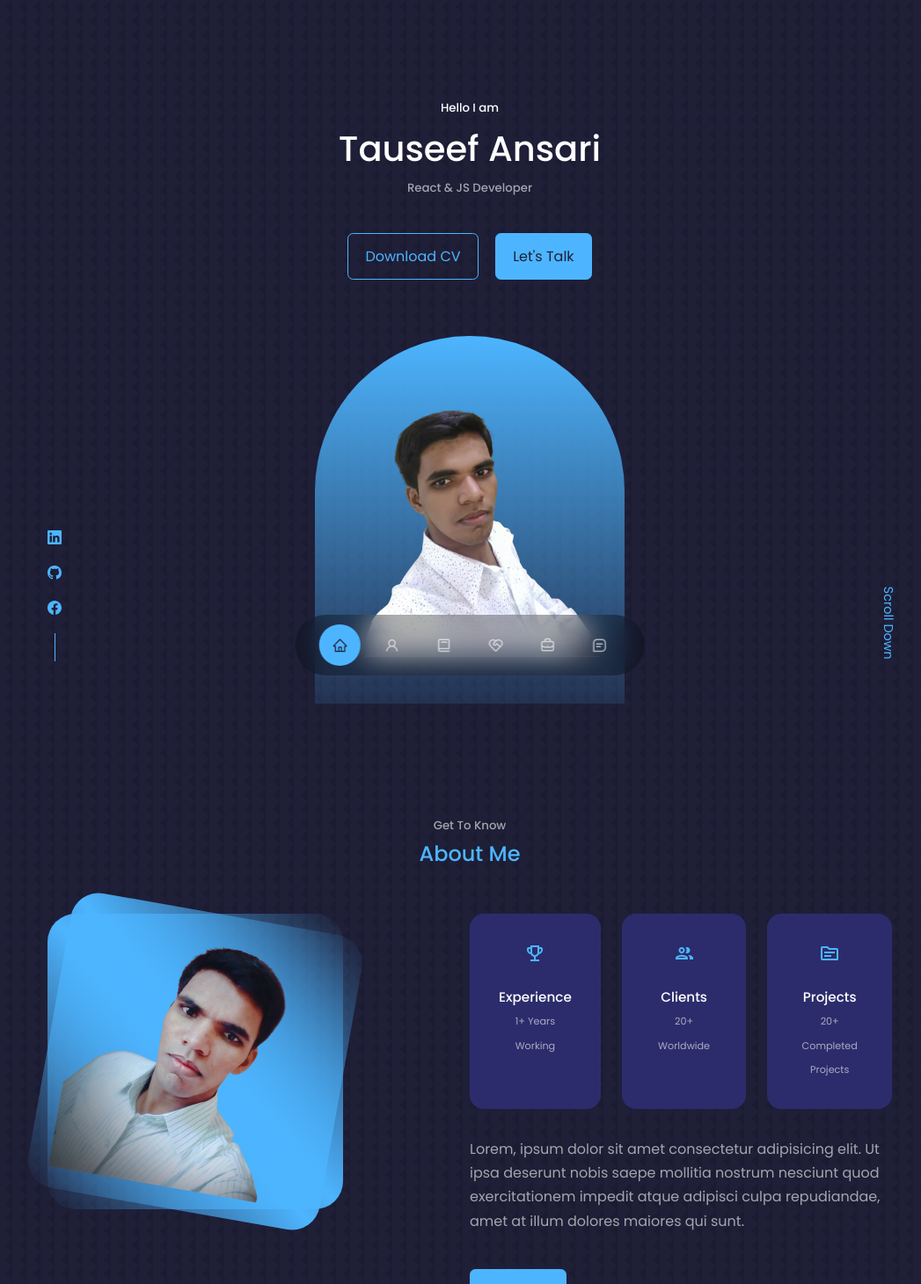
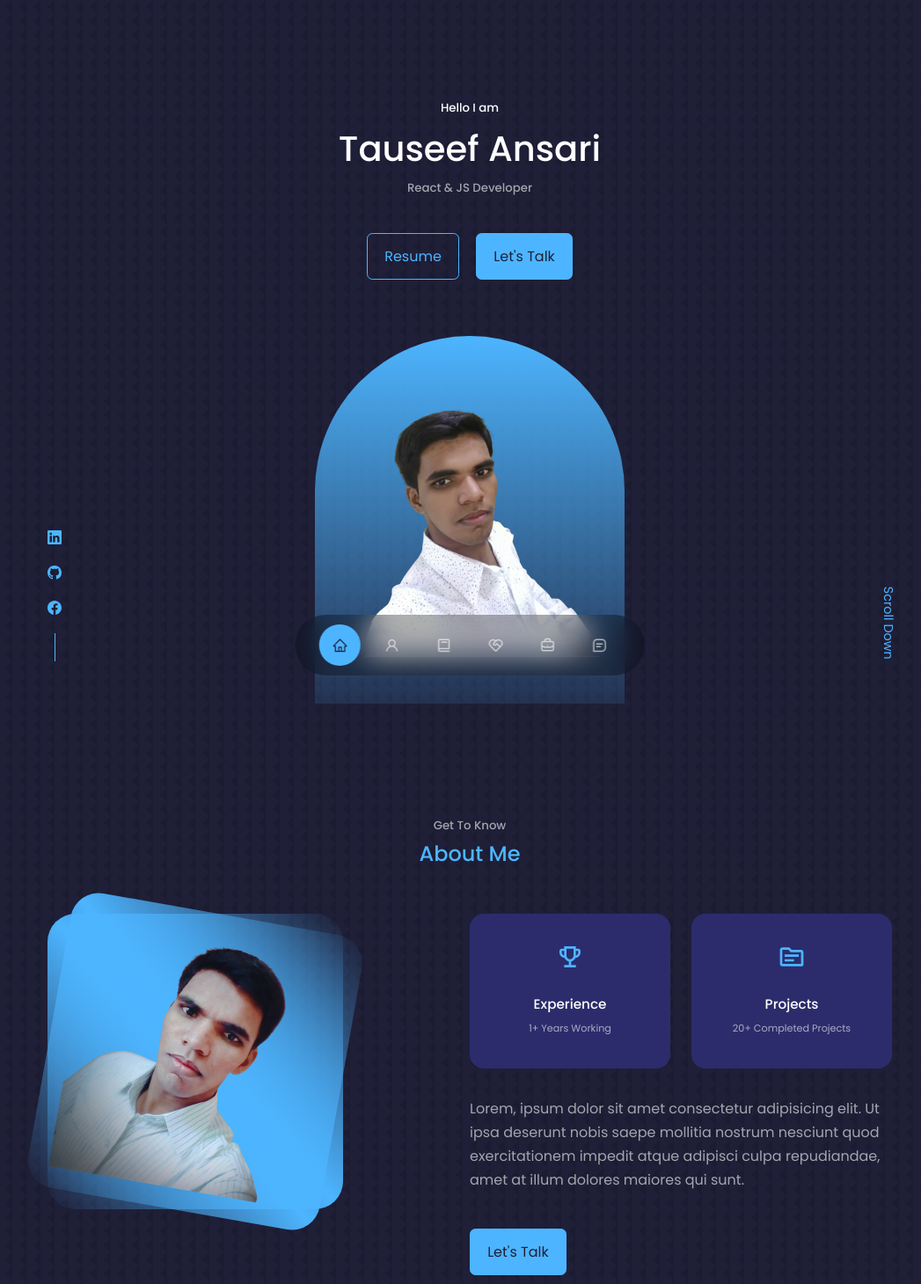
Before and after one commit to tauseefansari/Portfolio-Builder, a React (Create React App) app: page / in a window 1280 px wide. Shown: the top 1460 px of the page at 88% size, without its empty margins (106-1153 px from the left). Built offline with nearby package versions, Linux system fonts and the light colour scheme.

Commit message:
Client Card Removed from about

```diff
--- a/public/json/defaultConfiguration.json
+++ b/public/json/defaultConfiguration.json
@@ -28,7 +28,7 @@
     "header": "Hello I am",
     "title": "Tauseef Ansari",
     "subTitle": "React & JS Developer",
-    "downloadCVBtn": "Download CV",
+    "downloadCVBtn": "Resume",
     "letsTalkBtn": "Let's Talk"
   }
 }
--- a/src/Components/About/About.css
+++ b/src/Components/About/About.css
@@ -30,7 +30,7 @@
 /* ====================== RIGHT SIDE ====================== */
 .about__cards {
   display: grid;
-  grid-template-columns: repeat(3, 1fr);
+  grid-template-columns: repeat(2, 1fr);
   gap: 1.5rem;
 }
 
@@ -50,7 +50,7 @@
 
 .about__icon {
   color: var(--color-primary);
-  font-size: 1.4rem;
+  font-size: 2rem !important;
   margin-bottom: 1rem;
 }
 
--- a/src/Components/About/About.tsx
+++ b/src/Components/About/About.tsx
@@ -28,11 +28,6 @@ const About: FC = () => {
               <small>1+ Years Working</small>
             </article>
             <article className="about__card">
-              <DynamicIcon iconName="GroupOutlined" className="about__icon" />
-              <h5>Clients</h5>
-              <small>20+ Worldwide</small>
-            </article>
-            <article className="about__card">
               <DynamicIcon iconName="TopicOutlined" className="about__icon" />
               <h5>Projects</h5>
               <small>20+ Completed Projects</small>
```
